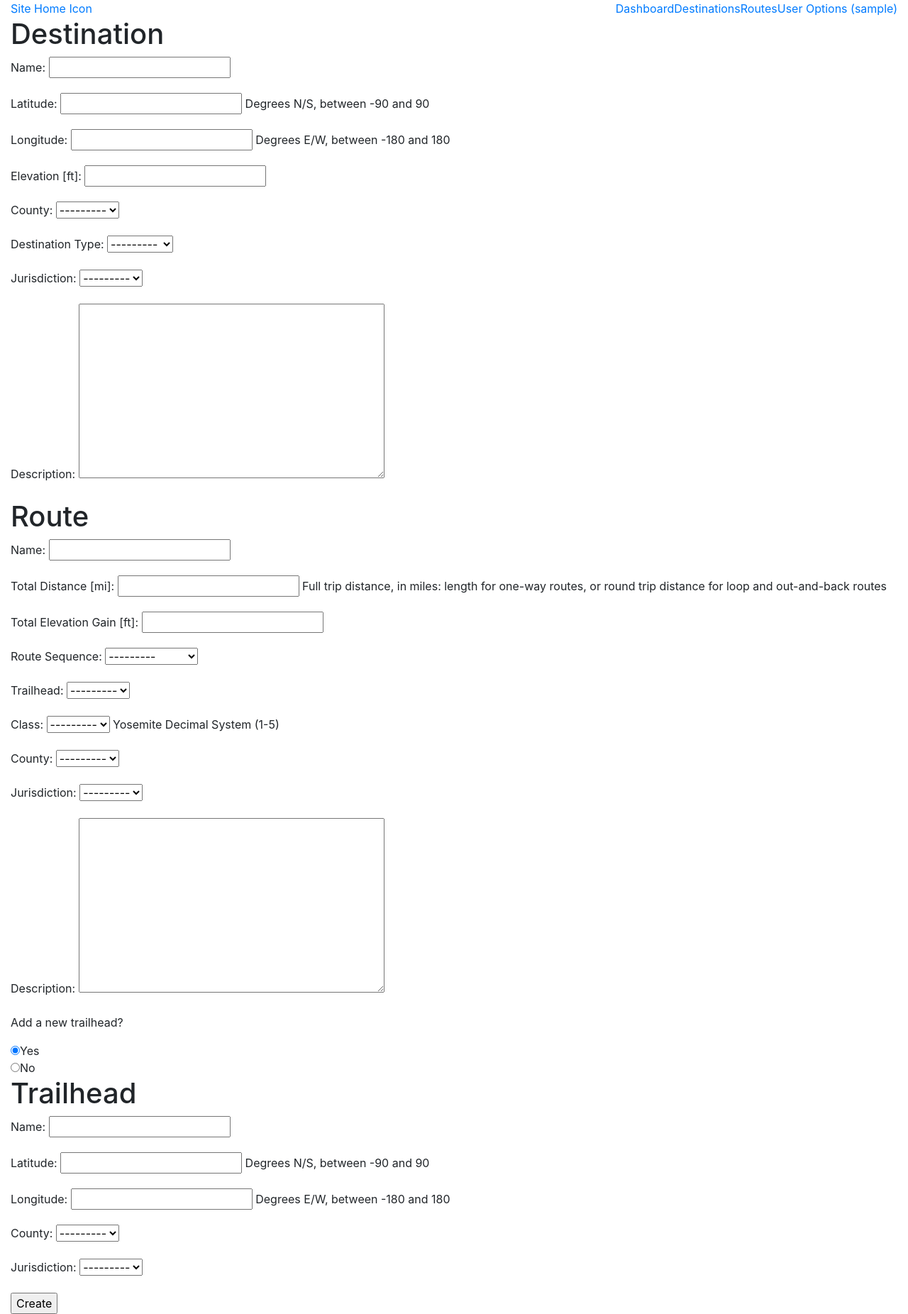
After one commit to pschlais/hikeplanner, a Django app: page /planner/destination/add_combo/ in a window 1280 px wide. The commit adds this page. Shown: the whole page at 71% size. Run offline with Django 3.2, Linux system fonts and the light colour scheme; the visitor is signed in with stand-in values (Sample User, id 1); data that the repository does not hold is empty; some libraries are stand-ins or nearby versions.

Commit message:
Added destination add form that includes route and optional new trailhead. Functionality works but HTML and CSS need work. Updated accessAPI and parseAPI to handle 'request' package exceptions rather than urllib.

```diff
--- a/planner/PlannerUtils/parseAPI.py
+++ b/planner/PlannerUtils/parseAPI.py
@@ -54,6 +54,10 @@ def unpackDriveProperties(apiObj, origin_index=0, destination_index=0):
     elif apiObj["status"] == "URL_ERROR":
         returnDict["APIMessage"] = apiObj.get("message",
                     "HTTP error accessing Google Distance API.")
+
+    elif apiObj["status"] == "SSL_ERROR":
+        returnDict["APIMessage"] = apiObj.get("message",
+                    "SSL error accessing Google Distance API.")
 
     elif apiObj["status"] == "INVALID_REQUEST":
         returnDict["APIMessage"] = apiObj.get("message",
--- a/planner/PlannerUtils/updateTable.py
+++ b/planner/PlannerUtils/updateTable.py
@@ -87,7 +87,7 @@ def updateDriveTimeEntries(run_new=True, run_errors=False,
 
         # create url if values to update
         if qs.count() > 0:
-            output_strings.append("Records to update: " + str(qs.count()))
+            output_strings.append("Records to update for origin {0}: ".format(origin.name) + str(qs.count()))
             # add origin and destinations to URL
             origin_latlon = origin.latlon_str
             destinations = []
--- a/planner/forms.py
+++ b/planner/forms.py
@@ -63,10 +63,54 @@ class RouteForm(forms.ModelForm):
         fields = '__all__'
 
 
+class RouteComboForm(forms.ModelForm):
+    """
+    This form class is used in combination with creating a Destination.
+    """
+    class Meta:
+        model = Route
+        exclude = ['destination']
+
+
+    def __init__(self, trailhead_required, *args, **kwargs):
+
+        if type(trailhead_required) is not bool:
+            raise TypeError("trailhead_required must be True or False")
+
+        super().__init__(*args, **kwargs)
+        self.fields['trailhead'].required = trailhead_required
+
+    def reset_default_required_fields(self):
+        # Sets the route form to the default empty form state (existing trailhead not required, assume new trailhead will be input)
+        self.fields['trailhead'].required = False
+
+
 class TrailheadForm(forms.ModelForm):
     class Meta:
         model = Trailhead
         exclude = ['majorcity']
+
+
+class TrailheadComboForm(TrailheadForm):
+    """
+    This form class is used in combination with a Route.
+    All inputs are set as not required in HTML. A separate form element determines this, and ensuring values are not empty is done in the clean() method.
+    """
+
+    def __init__(self, new_entry_required, *args, **kwargs):
+
+        if type(new_entry_required) is not bool:
+            raise TypeError("new_entry_required must be True or False")
+        self.new_entry_required = new_entry_required
+
+        super().__init__(*args, **kwargs)
+        for field in self.fields:
+            self.fields[field].required = new_entry_required
+
+    def reset_default_required_fields(self):
+        # Sets the trailhead form to the default empty form state (not required, assume existing trailhead will be selected)
+        for field in self.fields:
+            self.fields[field].required = False
 
 
 class JurisdictionForm(forms.ModelForm):
--- a/planner/models.py
+++ b/planner/models.py
@@ -2,6 +2,8 @@ from django.db import models
 from django.urls import reverse
 from django.core.validators import MinLengthValidator, MaxLengthValidator, MinValueValidator, MaxValueValidator
 from django.contrib.auth.models import User
+from django.contrib.contenttypes.models import ContentType
+from django.contrib.contenttypes.fields import GenericForeignKey, GenericRelation
 from django.db.models.signals import post_save
 from django.dispatch import receiver
 from datetime import date
@@ -39,6 +41,8 @@ class Destination(models.Model):
                                  verbose_name='Destination Type')
     jurisdiction = models.ForeignKey('Jurisdiction',on_delete=models.SET_NULL, null=True)
     description = models.TextField(max_length=5000, blank=True)
+    # link_public = GenericRelation('PublicLink',
+    #                               related_query_name='destination')
 
     # ---- METADATA ----------------
     class Meta:
@@ -427,3 +431,17 @@ def create_user_profile(sender, instance, created, **kwargs):
 @receiver(post_save, sender=User)
 def save_user_profile(sender, instance, **kwargs):
     instance.profile.save()
+
+
+class PublicLink(models.Model):
+    """
+    Model representing a link on a page that any user of the site can see.
+    """
+    label = models.CharField(max_length=50)
+    url = models.URLField()
+    content_type = models.ForeignKey(ContentType, on_delete=models.CASCADE)
+    object_id = models.PositiveIntegerField()
+    content_object = GenericForeignKey('content_type', 'object_id')
+
+    def __str__(self):
+        return "({0}) {1}".format(self.label, self.url)
--- /dev/null
+++ b/planner/templates/planner/destination_combo_create.html
@@ -0,0 +1,25 @@
+{% extends "planner/__base.html" %}
+
+{% block main_content %}
+
+  {% include "planner/_nav_header.html" %}
+
+  <div class="row">
+    <div class="col">
+      <form action="" method="post">
+        {% csrf_token %}
+        <h1>Destination</h1>
+        {{ dest_form.as_p }}
+        <h1>Route</h1>
+        {{ route_form.as_p }}
+        <p>Add a new trailhead?</p>
+        <input type="radio" name="add_trailhead" value="Yes" checked>Yes<br>
+        <input type="radio" name="add_trailhead" value="No">No<br>
+        <h1>Trailhead</h1>
+        {{ trailhead_form.as_p }}
+        <input type="submit" value="Create" />
+      </form>
+    </div>
+  </div>
+
+{% endblock main_content %}
--- a/planner/templates/planner/trailhead_list.html
+++ b/planner/templates/planner/trailhead_list.html
@@ -1,6 +1,7 @@
 {% extends "planner/__base.html" %}
 
 {% block main_content %}
+  {% include "planner/_nav_header.html" %}
   <h1>Trailheads ({{trailhead_list | length}})</h1>
   <p>
     <a href="{% url 'trailhead-add' %}" class="btn btn-primary">Add New Trailhead</a>
--- a/planner/urls.py
+++ b/planner/urls.py
@@ -10,6 +10,8 @@ urlpatterns = [
          name='destination-detail'),
     path('destination/add/', views.DestinationCreate.as_view(),
          name='destination-add'),
+    path('destination/add_combo/', views.destination_create_combo,
+         name='destination-add-combo'),
     path('destination/<int:pk>/edit/', views.DestinationUpdate.as_view(),
          name='destination-edit'),
     path('destination/<int:pk>/delete/', views.DestinationDelete.as_view(),
--- a/planner/views.py
+++ b/planner/views.py
@@ -10,6 +10,8 @@ from .models import Destination, Route, Trailhead, Profile, GoverningBody
 from django.db.models import Q, F
 from .models import Jurisdiction, DriveTimeMajorCity
 from .forms import ProfileForm, RouteForm, TrailheadForm, DestinationSearchForm
+from .forms import DestinationForm
+from .forms import RouteComboForm, TrailheadComboForm
 from .PlannerUtils import constructURL
 from .PlannerUtils import accessAPI
 from .PlannerUtils import parseAPI
@@ -150,6 +152,77 @@ class DestinationDetailView(LoginRequiredMixin, generic.DetailView):
 class DestinationCreate(LoginRequiredMixin, CreateView):
     model = Destination
     fields = '__all__'
+
+
+@login_required
+def destination_create_combo(request):
+
+    if request.POST:
+        # default
+        forms_valid = True
+        add_trailhead = (request.POST.get("add_trailhead") == "Yes")
+        print("add trailhead: " + str(add_trailhead))
+        # check destination form
+        dest_form = DestinationForm(request.POST, prefix="dest")
+        forms_valid = forms_valid and dest_form.is_valid()
+
+        # check route and trailhead forms
+        if not add_trailhead:
+            route_form = RouteComboForm(True, request.POST, prefix="route")
+            forms_valid = forms_valid and route_form.is_valid()
+        else:  # add new trailhead
+            route_form = RouteComboForm(False, request.POST, prefix="route")
+            trailhead_form = TrailheadComboForm(True, request.POST, prefix="th")
+            forms_valid = forms_valid and route_form.is_valid() and trailhead_form.is_valid()
+
+        if forms_valid:
+            # save destination
+            new_dest = dest_form.save()
+
+            # set up route with new destination
+            new_route = route_form.save(commit=False)
+            new_route.destination = new_dest
+
+            # save trailhead
+            if add_trailhead:
+                new_th = trailhead_form.save()
+                # add new trailhead to route
+                new_route.trailhead = new_th
+
+            # if using existing trailhead, already in form object from request
+            new_route.save()
+
+            # redirect to newly created destination page
+            return redirect(new_dest.get_absolute_url())
+
+        else:  # forms not valid, return populated forms
+            # dest_form already created and validation errors included
+            # route_form needs to reset
+            route_form.reset_default_required_fields()
+            # trailhead_form needs to be reset. If a new trailhead wasn't
+            # requested by the route, send back an empty TH form
+            if add_trailhead:
+                trailhead_form.reset_default_required_fields()
+            else:
+                trailhead_form = TrailheadComboForm(False, prefix="th")
+
+    else:
+        # serve empty forms
+        dest_form = DestinationForm(prefix="dest")
+        route_form = RouteComboForm(False, prefix="route")
+        trailhead_form = TrailheadComboForm(False, prefix="th")
+
+    # get context data
+    context_dict = {
+                    'dest_form': dest_form,
+                    'route_form': route_form,
+                    'trailhead_form': trailhead_form
+                    }
+
+    return render(request, "planner/destination_combo_create.html", context_dict)
+
+
+
 
 
 class DestinationUpdate(LoginRequiredMixin, UpdateView):
```
Also changed, not shown: planner/PlannerUtils/accessAPI.py (+13 -7 lines).
